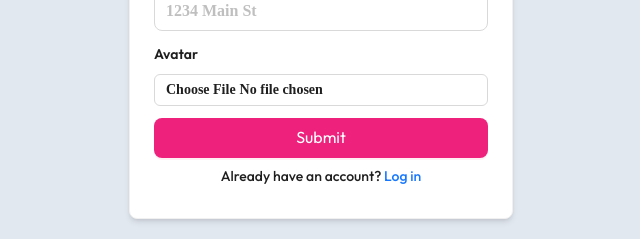
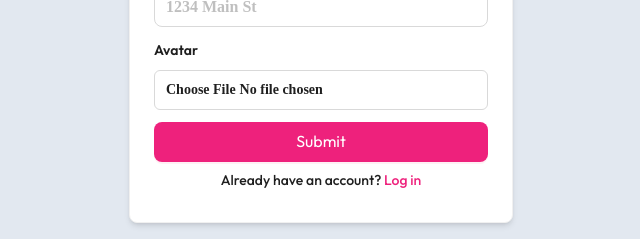
Before and after one commit to shariarSultanFahim/ShareBite-DonorApp-Hackathon, a Next.js app: page /signup in a window 1280 px wide. Shown: the part 539-778 px from the top of the page, without its empty margins (319-959 px from the left). Built offline with nearby package versions, Linux system fonts and the light colour scheme; no server answers.

Commit message:
icon & link color change

```diff
--- a/src/app/(auth)/login/_components/login.form.tsx
+++ b/src/app/(auth)/login/_components/login.form.tsx
@@ -127,7 +127,7 @@ export function LoginForm() {
             Login
           </Button>
           <h1 className="py-2 text-center text-sm font-medium">
-            Don&apos;t have an account? <a href="/signup">Sign up</a>
+            Don&apos;t have an account? <a href="/signup" className="!text-[#EE217C]">Sign up</a>
           </h1>
         </Form>
       </Card>
--- a/src/app/(auth)/signup/_components/signup.form.tsx
+++ b/src/app/(auth)/signup/_components/signup.form.tsx
@@ -241,6 +241,13 @@ export function SignupForm() {
                 >
                   <Item noStyle>
                     <Input
+                    className="ant-input"
+                      style={{
+                        height: 40,
+                        paddingTop: 8,
+                        borderRadius: 6,
+                        display: "block",
+                      }}
                       type="file"
                       accept="image/*"
                       name="avatar"
@@ -274,7 +281,7 @@ export function SignupForm() {
             Submit
           </Button>
           <h1 className="py-2 text-center text-sm font-medium">
-            Already have an account? <a href="/login">Log in</a>
+            Already have an account? <a href="/login" className="!text-[#EE217C]">Log in</a>
           </h1>
         </Form>
       </Card>
--- a/src/app/layout.tsx
+++ b/src/app/layout.tsx
@@ -13,6 +13,9 @@ const fontSans = Outfit({
 
 export const metadata = {
   title: "Welcome to Sharebite",
+  icons: {
+    icon: "/favicon.svg", // <-- set your custom favicon here
+  },
 };
 
 export default async function RootLayout({
```
